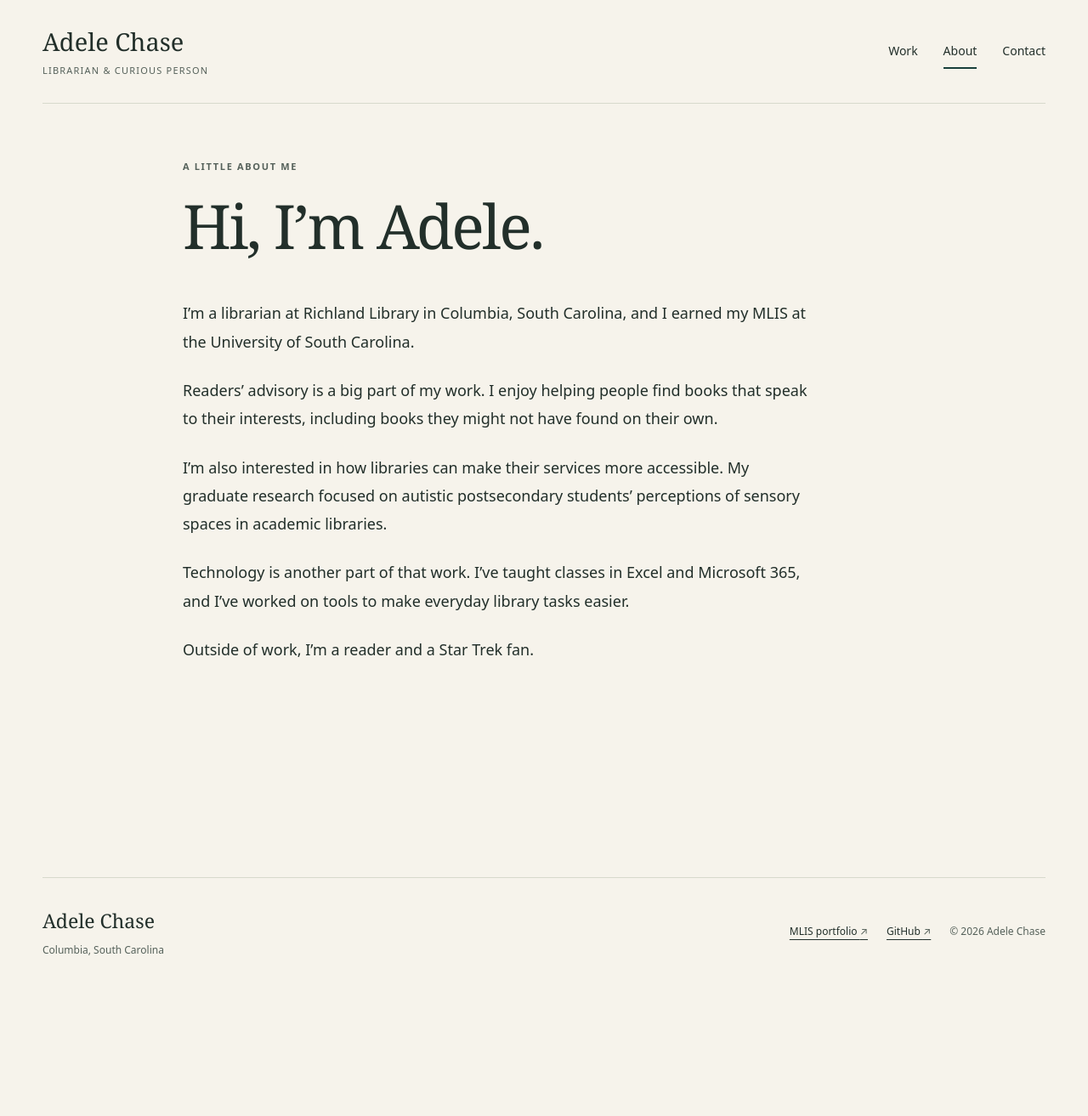
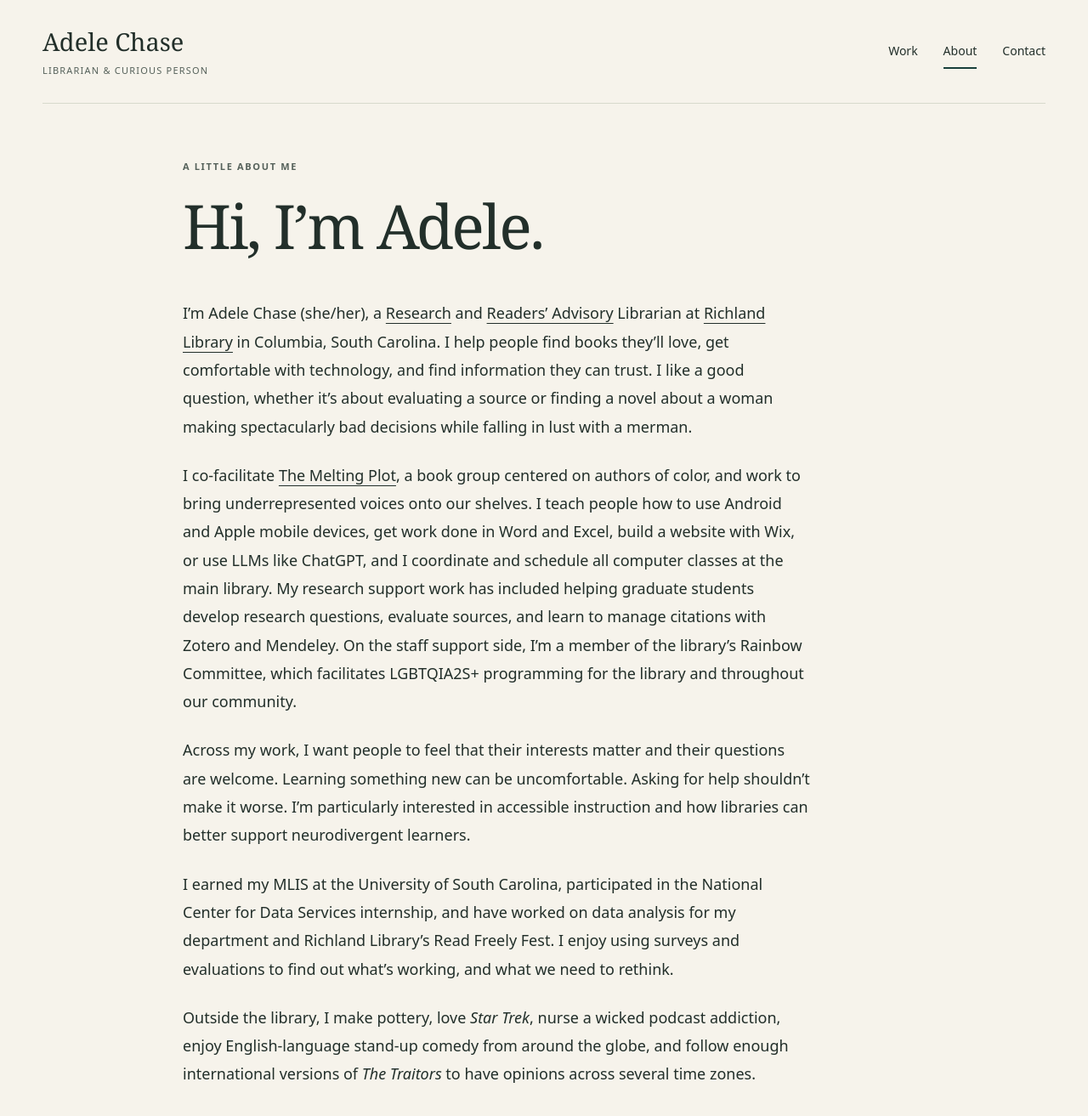
Before and after one commit to adelechase/adelechase.github.io, a Jekyll site: the page built from about.md, in a window 1280 px wide and 1400 px high. Shown: the top 1313 px of the window at 85% size. Built offline with Jekyll 4.4.1, drawn with Linux system fonts in a browser that asks for light colours.

Commit message:
Update librarian About profile and link professional resources

```diff
--- a/about.md
+++ b/about.md
@@ -5,15 +5,15 @@ permalink: /librarian/about/
 <div class="wrap reading-page" markdown="1">
 <header class="page-heading"><p class="eyebrow">A little about me</p><h1>Hi, I’m Adele.</h1></header>
 <div class="prose" markdown="1">
-I’m a librarian at Richland Library in Columbia, South Carolina, and I earned my MLIS at the University of South Carolina.
+I’m Adele Chase (she/her), a [Research](https://www.ala.org/educationcareers/libcareers/jobs/reference) and [Readers’ Advisory](https://en.wikipedia.org/wiki/Readers%27_advisory) Librarian at [Richland Library](https://www.richlandlibrary.com) in Columbia, South Carolina. I help people find books they’ll love, get comfortable with technology, and find information they can trust. I like a good question, whether it’s about evaluating a source or finding a novel about a woman making spectacularly bad decisions while falling in lust with a merman.
 
-Readers’ advisory is a big part of my work. I enjoy helping people find books that speak to their interests, including books they might not have found on their own.
+I co-facilitate [The Melting Plot](https://www.richlandlibrary.com/events?keyword=The%20Melting%20Plot), a book group centered on authors of color, and work to bring underrepresented voices onto our shelves. I teach people how to use Android and Apple mobile devices, get work done in Word and Excel, build a website with Wix, or use LLMs like ChatGPT, and I coordinate and schedule all computer classes at the main library. My research support work has included helping graduate students develop research questions, evaluate sources, and learn to manage citations with Zotero and Mendeley. On the staff support side, I'm a member of the library's Rainbow Committee, which facilitates LGBTQIA2S+ programming for the library and throughout our community.
 
-I’m also interested in how libraries can make their services more accessible. My graduate research focused on autistic postsecondary students’ perceptions of sensory spaces in academic libraries.
+Across my work, I want people to feel that their interests matter and their questions are welcome. Learning something new can be uncomfortable. Asking for help shouldn’t make it worse. I’m particularly interested in accessible instruction and how libraries can better support neurodivergent learners.
 
-Technology is another part of that work. I’ve taught classes in Excel and Microsoft 365, and I’ve worked on tools to make everyday library tasks easier.
+I earned my MLIS at the University of South Carolina, participated in the National Center for Data Services internship, and have worked on data analysis for my department and Richland Library's Read Freely Fest. I enjoy using surveys and evaluations to find out what’s working, and what we need to rethink.
 
-Outside of work, I’m a reader and a Star Trek fan.
+Outside the library, I make pottery, love *Star Trek*, nurse a wicked podcast addiction, enjoy English-language stand-up comedy from around the globe, and follow enough international versions of *The Traitors* to have opinions across several time zones.
 </div>
 {% if site.data.profile.resume != '' %}<a class="button" href="{{ site.data.profile.resume | relative_url }}">Download my résumé</a>{% endif %}
 </div>
```
